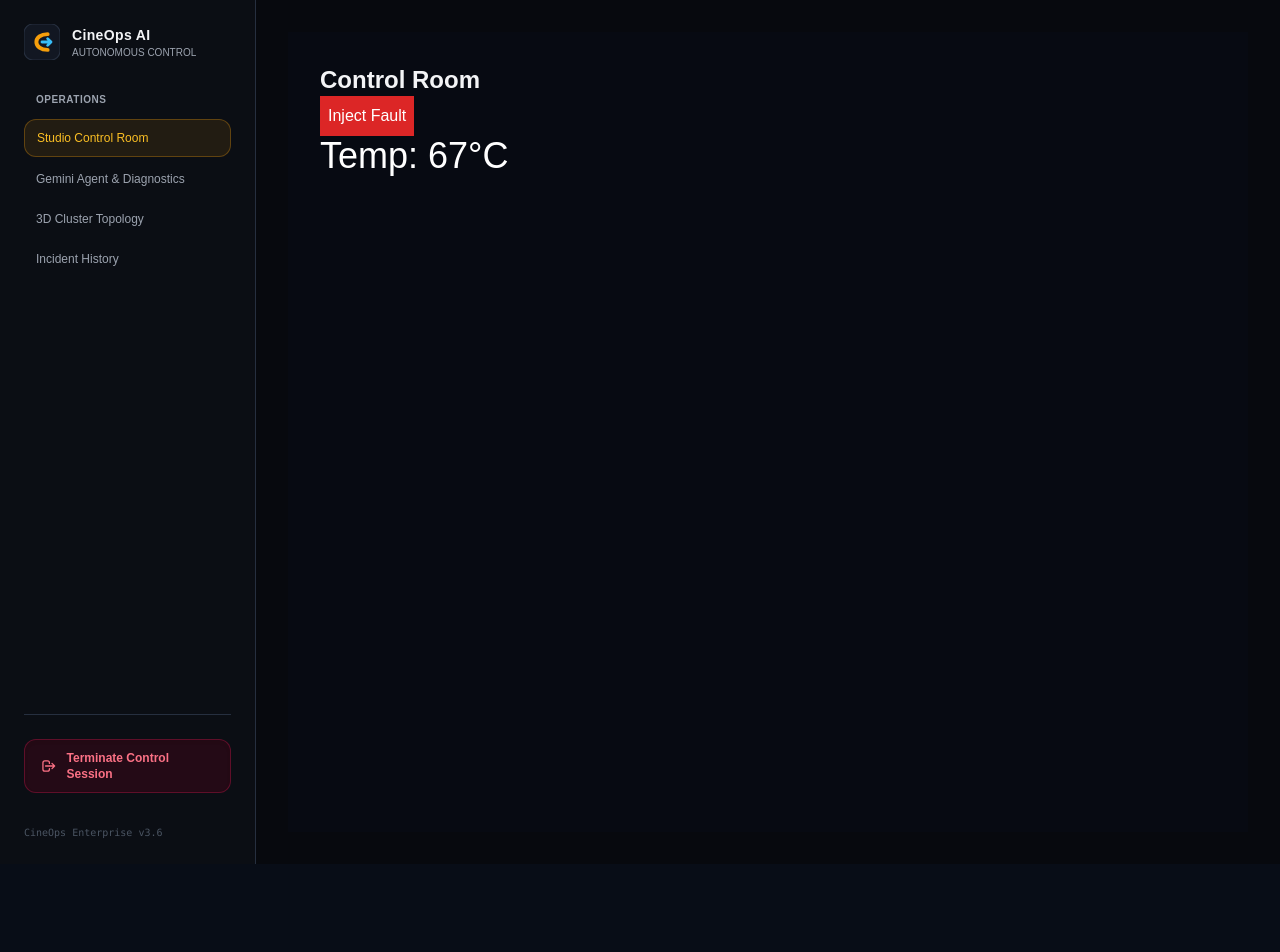
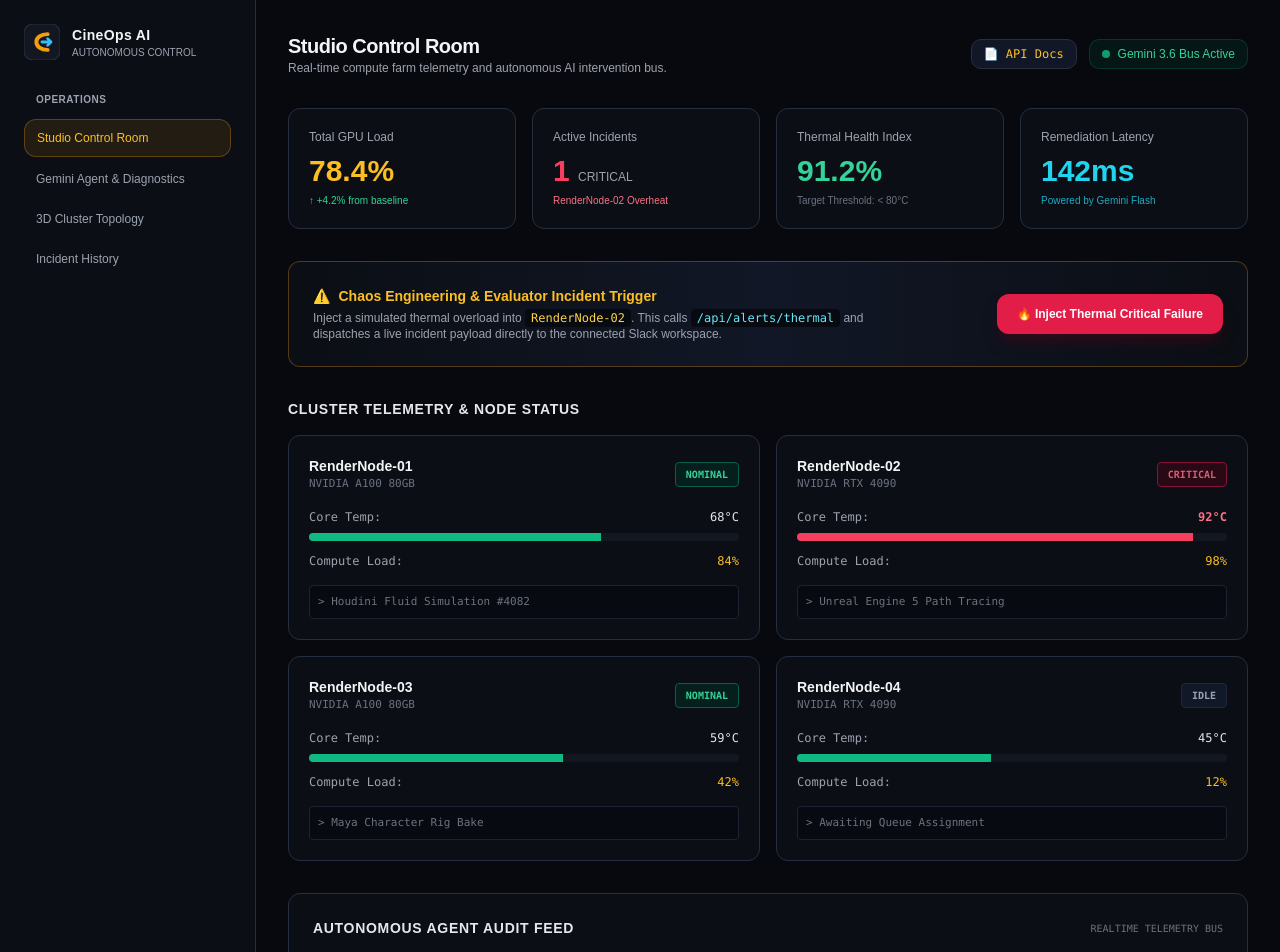
Before and after one commit to brysyl/CineOps, a Next.js app: page /dashboard in a window 1280 px wide. Shown: the top 952 px of the page. Before the commit the page ends 864 px from the top, so only its background shows below. Built offline with nearby package versions, Linux system fonts and the light colour scheme.

Commit message:
feat: expand control room UI with node grid, metrics, audit logs and trigger

```diff
--- a/app/dashboard/page.tsx
+++ b/app/dashboard/page.tsx
@@ -1,40 +1,227 @@
 'use client';
-import React, { useState, useEffect } from 'react';
-import { Sparkles, Server, HardDrive, Layers, Flame, AlertTriangle, Thermometer, Activity, AlertCircle, ArrowRight, CheckCircle2, RefreshCw } from 'lucide-react';
+import React, { useState } from 'react';
 
-interface RenderJob {
-  id: string; name: string; engine: string; status: 'RENDERING' | 'REALLOCATED' | 'QUEUED' | 'COMPLETED' | 'HALTED';
-  output: string; frames: string; currentFrame: number; totalFrames: number; node: string; progress: number;
-}
-const INITIAL_JOBS: RenderJob[] = [
-  { id: 'JOB-1032', name: 'Neon Rain / Final Composite', engine: 'Unreal Engine 5.4', status: 'RENDERING', output: '8K EXR', frames: '1,200 / 2,400 frames', currentFrame: 1200, totalFrames: 2400, node: 'Node - 12', progress: 50 },
-  { id: 'JOB-1031', name: 'Action / Volumetric Pass', engine: 'Blender 4.2', status: 'RENDERING', output: '4K EXR', frames: '324 / 324 frames', currentFrame: 324, totalFrames: 324, node: 'Node - 07', progress: 100 },
-];
-const INITIAL_WARNING_NODES = [25, 27, 30, 31];
+export default function DashboardPage() {
+  const [isLoading, setIsLoading] = useState(false);
+  const [feedback, setFeedback] = useState<{ type: 'success' | 'error', message: string } | null>(null);
 
-export default function ControlRoomDashboard() {
-  const [jobs, setJobs] = useState<RenderJob[]>(INITIAL_JOBS);
-  const [gpuTemp, setGpuTemp] = useState<number>(67);
-  const [gpuUtil, setGpuUtil] = useState<number>(78.4);
-  const [vram, setVram] = useState<number>(312.8);
-  const [slackSending, setSlackSending] = useState(false);
-  const injectThermalFailure = async () => {
-    setSlackSending(true);
-    setGpuTemp(92);
+  // Trigger Slack Alert via internal API route
+  const triggerSimulatedAlert = async () => {
+    setIsLoading(true);
+    setFeedback(null);
+
     try {
-      await fetch('/api/slack', { method: 'POST', body: JSON.stringify({ node: 'Node-04', temp: '92°C' }) });
+      const simulatedPayload = {
+        serverName: "RenderNode-02 (Maya Farm)",
+        temperature: 92,
+        threshold: 80
+      };
+
+      const response = await fetch('/api/alerts/thermal', {
+        method: 'POST',
+        headers: { 'Content-Type': 'application/json' },
+        body: JSON.stringify(simulatedPayload),
+      });
+
+      const data = await response.json();
+
+      if (!response.ok) {
+        throw new Error(data.error || 'Failed to dispatch alert.');
+      }
+
+      setFeedback({ type: 'success', message: 'Thermal critical event dispatched to Slack!' });
+    } catch (error: any) {
+      console.error("Failed to trigger alert:", error);
+      setFeedback({ type: 'error', message: error.message || 'Internal error while triggering alert.' });
     } finally {
-      setSlackSending(false);
-      setTimeout(() => setGpuTemp(67), 6000);
+      setIsLoading(false);
+      setTimeout(() => setFeedback(null), 6000);
     }
   };
+
+  const renderNodes = [
+    { name: 'RenderNode-01', gpu: 'NVIDIA A100 80GB', load: '84%', temp: 68, status: 'NOMINAL', task: 'Houdini Fluid Simulation #4082' },
+    { name: 'RenderNode-02', gpu: 'NVIDIA RTX 4090', load: '98%', temp: 92, status: 'CRITICAL', task: 'Unreal Engine 5 Path Tracing' },
+    { name: 'RenderNode-03', gpu: 'NVIDIA A100 80GB', load: '42%', temp: 59, status: 'NOMINAL', task: 'Maya Character Rig Bake' },
+    { name: 'RenderNode-04', gpu: 'NVIDIA RTX 4090', load: '12%', temp: 45, status: 'IDLE', task: 'Awaiting Queue Assignment' },
+  ];
+
+  const recentEvents = [
+    { time: '16:24:12', level: 'WARN', source: 'Gemini Agent', msg: 'Core thermal spike detected on RenderNode-02 (92°C). Autonomous load balancing initiated.' },
+    { time: '16:18:05', level: 'INFO', source: 'Orchestrator', msg: 'Job #8821 completed across Nodes 01, 03. Output verified.' },
+    { time: '15:52:40', level: 'INFO', source: 'Slack Webhook', msg: 'Thermal alert status webhook dispatched to channel #cineops-incidents.' },
+    { time: '15:30:00', level: 'SYS', source: 'Telemetry Engine', msg: 'System integrity check passed. 4/4 nodes reporting heartbeat.' },
+  ];
+
   return (
-    <div className="min-h-screen bg-[#070a12] text-gray-100 p-8">
-      <h1 className="text-2xl font-bold">Control Room</h1>
-      <button onClick={injectThermalFailure} className="bg-red-600 p-2 text-white">
-        {slackSending ? 'Processing...' : 'Inject Fault'}
-      </button>
-      <div className="text-white text-4xl">Temp: {gpuTemp}°C</div>
+    <div className="space-y-8">
+      {/* Header Bar */}
+      <div className="flex flex-col sm:flex-row justify-between items-start sm:items-center gap-4">
+        <div>
+          <h2 className="text-xl font-extrabold text-gray-100 tracking-tight">Studio Control Room</h2>
+          <p className="text-xs text-gray-400">Real-time compute farm telemetry and autonomous AI intervention bus.</p>
+        </div>
+        <div className="flex items-center gap-3">
+          <a
+            href="/api-docs.html"
+            target="_blank"
+            className="text-xs font-mono px-3 py-1.5 rounded-md bg-[#111726] border border-[#262f3f] text-amber-400 hover:border-amber-500/50 transition-colors"
+          >
+            📄 API Docs
+          </a>
+          <div className="text-xs text-emerald-400 flex items-center gap-2 bg-emerald-950/40 border border-emerald-900/60 px-3 py-1.5 rounded-md">
+            <span className="w-2 h-2 rounded-full bg-emerald-500 animate-pulse"></span>
+            Gemini 3.6 Bus Active
+          </div>
+        </div>
+      </div>
+
+      {/* Top Metrics Row */}
+      <div className="grid grid-cols-1 sm:grid-cols-2 lg:grid-cols-4 gap-4">
+        <div className="bg-[#0b0e14] border border-[#262f3f] rounded-xl p-5">
+          <div className="text-xs font-medium text-gray-400">Total GPU Load</div>
+          <div className="text-3xl font-extrabold text-amber-400 mt-2">78.4%</div>
+          <div className="text-[10px] text-emerald-400 mt-1">↑ +4.2% from baseline</div>
+        </div>
+
+        <div className="bg-[#0b0e14] border border-[#262f3f] rounded-xl p-5">
+          <div className="text-xs font-medium text-gray-400">Active Incidents</div>
+          <div className="text-3xl font-extrabold text-rose-500 mt-2">1 <span className="text-xs text-gray-400 font-normal">CRITICAL</span></div>
+          <div className="text-[10px] text-rose-400 mt-1">RenderNode-02 Overheat</div>
+        </div>
+
+        <div className="bg-[#0b0e14] border border-[#262f3f] rounded-xl p-5">
+          <div className="text-xs font-medium text-gray-400">Thermal Health Index</div>
+          <div className="text-3xl font-extrabold text-emerald-400 mt-2">91.2%</div>
+          <div className="text-[10px] text-gray-500 mt-1">Target Threshold: &lt; 80°C</div>
+        </div>
+
+        <div className="bg-[#0b0e14] border border-[#262f3f] rounded-xl p-5">
+          <div className="text-xs font-medium text-gray-400">Remediation Latency</div>
+          <div className="text-3xl font-extrabold text-cyan-400 mt-2">142ms</div>
+          <div className="text-[10px] text-cyan-400/80 mt-1">Powered by Gemini Flash</div>
+        </div>
+      </div>
+
+      {/* Chaos Engineering Injector Card */}
+      <div className="bg-[#0b0e14] border border-amber-500/30 rounded-xl p-6 relative overflow-hidden bg-gradient-to-r from-[#0b0e14] via-[#111726] to-[#0b0e14]">
+        <div className="flex flex-col md:flex-row justify-between items-start md:items-center gap-4">
+          <div>
+            <div className="flex items-center gap-2 text-sm font-bold text-amber-400">
+              <span>⚠️</span>
+              Chaos Engineering &amp; Evaluator Incident Trigger
+            </div>
+            <p className="text-xs text-gray-400 mt-1 max-w-xl">
+              Inject a simulated thermal overload into <code className="text-amber-300 bg-[#070a10] px-1.5 py-0.5 rounded">RenderNode-02</code>. This calls <code className="text-cyan-300 bg-[#070a10] px-1.5 py-0.5 rounded">/api/alerts/thermal</code> and dispatches a live incident payload directly to the connected Slack workspace.
+            </p>
+          </div>
+
+          <button
+            onClick={triggerSimulatedAlert}
+            disabled={isLoading}
+            className={`shrink-0 px-5 py-3 rounded-lg text-xs font-bold transition-all flex items-center gap-2 ${
+              isLoading
+                ? 'bg-rose-900/60 text-rose-300 cursor-not-allowed border border-rose-800/80'
+                : 'bg-rose-600 hover:bg-rose-500 text-white shadow-lg shadow-rose-950/50 active:scale-95'
+            }`}
+          >
+            {isLoading ? (
+              <>
+                <span className="w-4 h-4 border-2 border-rose-300 border-t-transparent rounded-full animate-spin"></span>
+                Executing Intercept...
+              </>
+            ) : (
+              <>
+                🔥 Inject Thermal Critical Failure
+              </>
+            )}
+          </button>
+        </div>
+
+        {feedback && (
+          <div className={`mt-4 text-xs p-3 rounded-md border ${
+            feedback.type === 'success'
+              ? 'bg-emerald-950/80 text-emerald-300 border-emerald-800'
+              : 'bg-rose-950/80 text-rose-300 border-rose-800'
+          }`}>
+            {feedback.message}
+          </div>
+        )}
+      </div>
+
+      {/* Render Node Telemetry Section */}
+      <div className="space-y-4">
+        <h3 className="text-sm font-bold text-gray-200 uppercase tracking-wider">Cluster Telemetry &amp; Node Status</h3>
+        <div className="grid grid-cols-1 md:grid-cols-2 gap-4">
+          {renderNodes.map((node) => (
+            <div key={node.name} className="bg-[#0b0e14] border border-[#262f3f] rounded-xl p-5 flex flex-col justify-between space-y-4">
+              <div className="flex justify-between items-center">
+                <div>
+                  <h4 className="text-sm font-bold text-gray-100">{node.name}</h4>
+                  <p className="text-[11px] text-gray-500 font-mono">{node.gpu}</p>
+                </div>
+                <span className={`text-[10px] font-bold px-2.5 py-1 rounded border font-mono ${
+                  node.status === 'CRITICAL' ? 'bg-rose-950/60 text-rose-400 border-rose-800 animate-pulse' :
+                  node.status === 'NOMINAL' ? 'bg-emerald-950/60 text-emerald-400 border-emerald-800' :
+                  'bg-gray-900 text-gray-400 border-gray-800'
+                }`}>
+                  {node.status}
+                </span>
+              </div>
+
+              <div className="space-y-2">
+                <div className="flex justify-between text-xs font-mono">
+                  <span className="text-gray-400">Core Temp:</span>
+                  <span className={node.temp >= 80 ? 'text-rose-400 font-bold' : 'text-gray-200'}>{node.temp}°C</span>
+                </div>
+                {/* Temperature Bar */}
+                <div className="w-full bg-[#121722] h-2 rounded-full overflow-hidden">
+                  <div
+                    className={`h-full transition-all duration-500 ${node.temp >= 80 ? 'bg-rose-500' : 'bg-emerald-500'}`}
+                    style={{ width: `${(node.temp / 100) * 100}%` }}
+                  ></div>
+                </div>
+
+                <div className="flex justify-between text-xs font-mono pt-1">
+                  <span className="text-gray-400">Compute Load:</span>
+                  <span className="text-amber-400">{node.load}</span>
+                </div>
+              </div>
+
+              <div className="text-[11px] text-gray-500 bg-[#070a10] p-2 rounded border border-[#1b2333] font-mono truncate">
+                &gt; {node.task}
+              </div>
+            </div>
+          ))}
+        </div>
+      </div>
+
+      {/* Autonomous Agent Real-Time Audit Log */}
+      <div className="bg-[#0b0e14] border border-[#262f3f] rounded-xl p-6 space-y-4">
+        <div className="flex justify-between items-center">
+          <h3 className="text-sm font-bold text-gray-200 uppercase tracking-wider">Autonomous Agent Audit Feed</h3>
+          <span className="text-[10px] font-mono text-gray-500">REALTIME TELEMETRY BUS</span>
+        </div>
+
+        <div className="space-y-2 font-mono text-xs">
+          {recentEvents.map((evt, idx) => (
+            <div key={idx} className="flex flex-col sm:flex-row gap-2 p-2.5 rounded bg-[#070a10] border border-[#1b2333]">
+              <div className="flex gap-2 shrink-0">
+                <span className="text-gray-500">{evt.time}</span>
+                <span className={`font-bold ${
+                  evt.level === 'WARN' ? 'text-amber-400' :
+                  evt.level === 'SYS' ? 'text-cyan-400' : 'text-emerald-400'
+                }`}>
+                  [{evt.level}]
+                </span>
+                <span className="text-gray-400">[{evt.source}]</span>
+              </div>
+              <div className="text-gray-300">{evt.msg}</div>
+            </div>
+          ))}
+        </div>
+      </div>
+
     </div>
   );
 }
```
